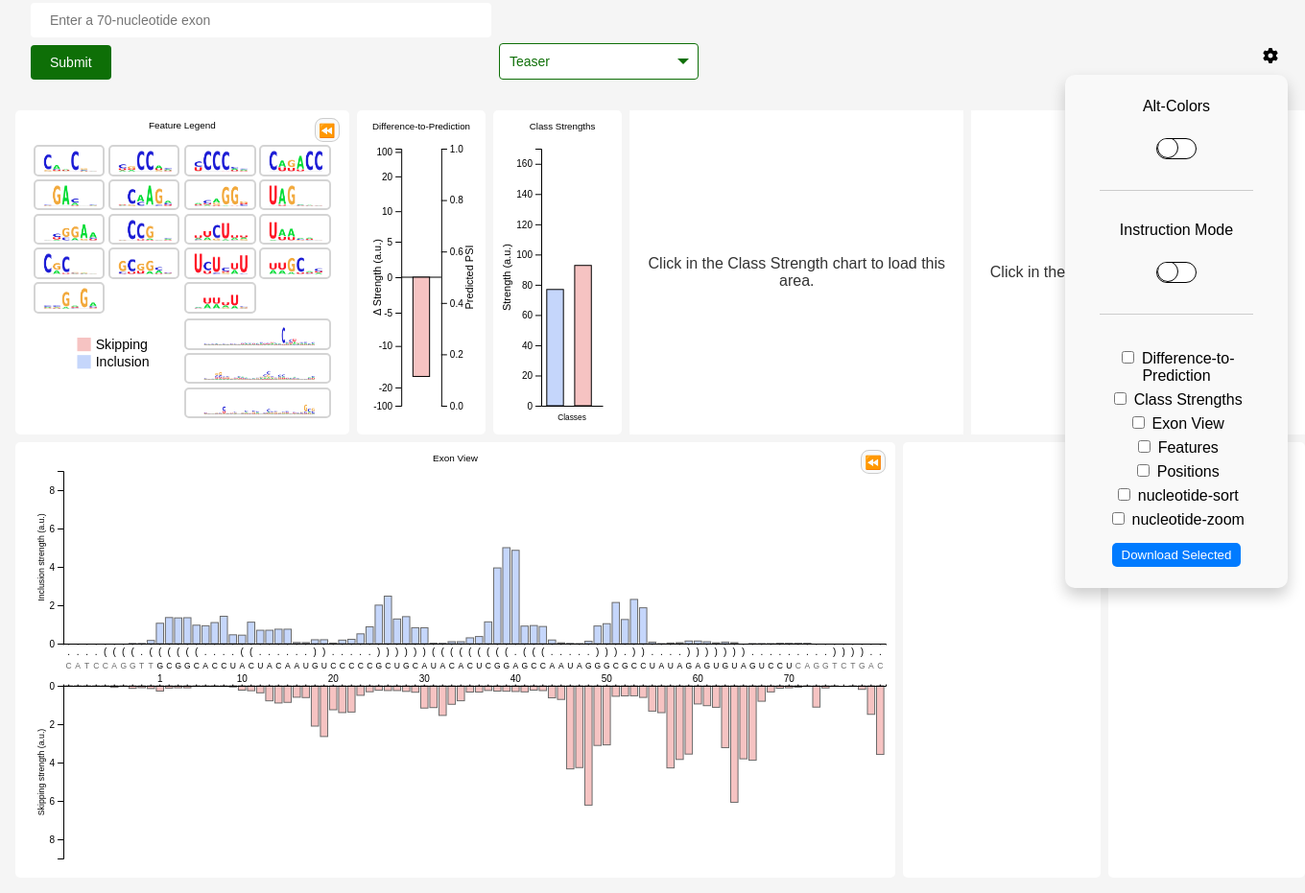
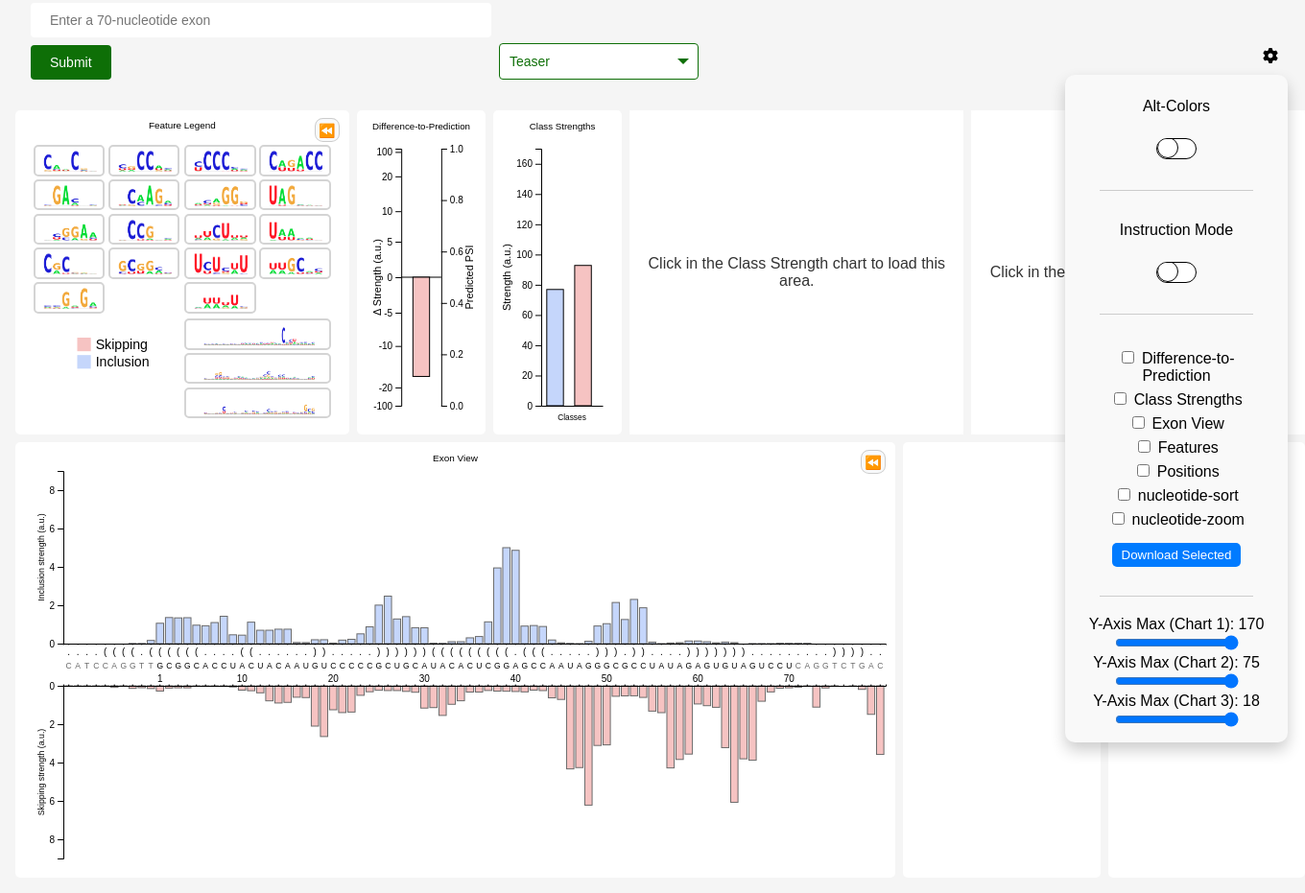
Before and after one commit to Liao-Group/interface-demo, a Flask app: page / in a window 1360 px wide, after a click that opens the changed part. Shown: the part 29-960 px from the top of the page at 96% size. Run offline with Flask 3, Linux system fonts and the light colour scheme; some libraries are stand-ins or nearby versions.

Commit message:
adding sliders for axis

```diff
--- a/src/static/events.js
+++ b/src/static/events.js
@@ -151,3 +151,16 @@ document.getElementById('openExonFormButton').addEventListener('click', function
       this.textContent = 'Open Exon Form'; // Change button text to open
   }
 });
+
+document.addEventListener('DOMContentLoaded', function() {
+  document.getElementById('adjustAxisBtn').addEventListener('click', function() {
+      var sliderContainer = document.querySelector('.slider-container');
+      if (sliderContainer.style.display === 'none' || sliderContainer.style.display === '') {
+          sliderContainer.style.display = 'block'; // Show the container
+          this.textContent = 'Hide Axis'; // Change button text to 'Hide Axis'
+      } else {
+          sliderContainer.style.display = 'none'; // Hide the container
+          this.textContent = 'Adjust Axis'; // Reset button text to 'Adjust Axis'
+      }
+  });
+});
--- a/src/static/main.js
+++ b/src/static/main.js
@@ -221,6 +221,19 @@ function hierarchicalBarChart(parent, data) {
     .domain([0, 170]) // Initial domain; this will be updated
     .range([chartHeight, 0]);
 
+    // Add slider interaction
+    d3.select("#yAxisSlider1").on("input", function() {
+      updateChart(+this.value);
+    });
+
+    function updateChart(maxValue) {
+      yScale.domain([0, maxValue]); // Update yScale's domain
+      d3.select(".y-axis").call(d3.axisLeft(yScale)); // Redraw Y-axis
+
+      bars.attr("y", d => yScale(d.value)) // Update bars' Y position
+          .attr("height", d => chartHeight - yScale(d.value)); // Update bars' height
+    }
+
   const xAxis = d3.axisBottom(xScale).tickFormat("").tickSize(0);
   const yAxis = d3.axisLeft(yScale);
 
@@ -343,6 +356,7 @@ function hierarchicalBarChart2(parent, data) {
     .domain([0, 75])
     .range([chartHeight, 0]);
 
+
   const xAxis = d3.axisBottom(xScale).tickSize(0).tickFormat("");
   const yAxis = d3.axisLeft(yScale).ticks(5);
 
@@ -427,8 +441,6 @@ function hierarchicalBarChart2(parent, data) {
       featureSelected = topChildren[d].data.name;
       const className = topChildren[d].data.name.split('_')[0];
       selectedBar = d3.select('svg.feature-view-1').select('.bar.' + className)._groups[0][0];
-      // Regenerate legend
-      // featureSelection(featureSelected, className);
       positionsChildren = topChildren[d];
       positionsParent = topChildren[d].data.name;
       hierarchicalBarChart3(positionsParent, positionsChildren);
@@ -450,6 +462,31 @@ function hierarchicalBarChart2(parent, data) {
   bars.on("mouseout", function (event, d) { resetHighlight() });
 
 onGraphRendered('.feature-view-2'); // Notify that the graph has been rendered
+
+// Select the slider element
+const yAxisSlider = d3.select("#yAxisSlider2");
+
+// Update chart function that adjusts the y-axis based on the slider value
+function updateChart(yMax) {
+    yScale.domain([0, yMax]); // Update the y-axis domain
+
+    // Update the Y-axis on the chart
+    svg.select(".y-axis")
+        .transition() // Add a smooth transition
+        .duration(500)
+        .call(d3.axisLeft(yScale));
+
+    // Update bars
+    bars.transition() // Smooth transition for resizing bars
+        .duration(500)
+        .attr("y", d => yScale(d.value))
+        .attr("height", d => chartHeight - yScale(d.value));
+}
+
+// Event listener for the slider change
+yAxisSlider.on("input", function() {
+    updateChart(+this.value);
+});
 
 
 }
@@ -579,6 +616,31 @@ function hierarchicalBarChart3(parentName, data) {
   });
 
   onGraphRendered('.feature-view-3'); // Notify that the graph has been rendered
+// Select the slider element
+const yAxisSlider3 = d3.select("#yAxisSlider3");
+
+// Function to update the chart based on the slider value
+function updateChart3(yMax) {
+    // Update the yScale domain
+    yScale.domain([0, yMax]);
+
+    // Transition the Y-axis to new scale
+    svg.select(".y-axis")
+        .transition()
+        .duration(500)
+        .call(d3.axisLeft(yScale));
+
+    // Transition the bars to new heights based on new scale
+    bars.transition()
+        .duration(500)
+        .attr("y", d => yScale(d.value))
+        .attr("height", d => chartHeight - yScale(d.value));
+}
+
+// Event listener for changes to the slider
+yAxisSlider3.on("input", function() {
+    updateChart3(+this.value);
+});
 
 }
 /**
--- a/src/static/styles.css
+++ b/src/static/styles.css
@@ -79,6 +79,7 @@ html {
   border-top: 0.375rem solid #0e6f07;
   pointer-events: none;
   }
+
 
   input[type=submit] {
   appearance: none;
--- a/src/templates/index.html
+++ b/src/templates/index.html
@@ -72,9 +72,30 @@
           <label><input type="checkbox" class="svg-checkbox" value="nucleotide-zoom"> nucleotide-zoom</label>
           <button>Download Selected</button>
         </div>
+        <hr class="divider"> <!-- Divider for the new section -->
+
+        <div class="slider-container" >
+          <div class="slider-item">
+              <label for="yAxisSlider1">Y-Axis Max (Chart 1): 170</label>
+              <input type="range" id="yAxisSlider1" min="0" max="170" value="170" step="1">
+          </div>
+          <div class="slider-item">
+              <label for="yAxisSlider2">Y-Axis Max (Chart 2): 75</label>
+              <input type="range" id="yAxisSlider2" min="0" max="75" value="75" step="1">
+          </div>
+          <div class="slider-item">
+              <label for="yAxisSlider3">Y-Axis Max (Chart 3): 18</label>
+              <input type="range" id="yAxisSlider3" min="0" max="18" value="18" step="1">
+          </div>
+      </div>
       </div>
     </div>
+
   </div>
+
+  <!-- <input type="range" id="yAxisSlider1" min="0" max="170" value="170" step="1">
+  <input type="range" id="yAxisSlider2" min="0" max="75" value="75" step="1">
+  <input type="range" id="yAxisSlider3" min="0" max="18" value="18" step="1"> -->
 
 
   <div class="grid-container">
```
